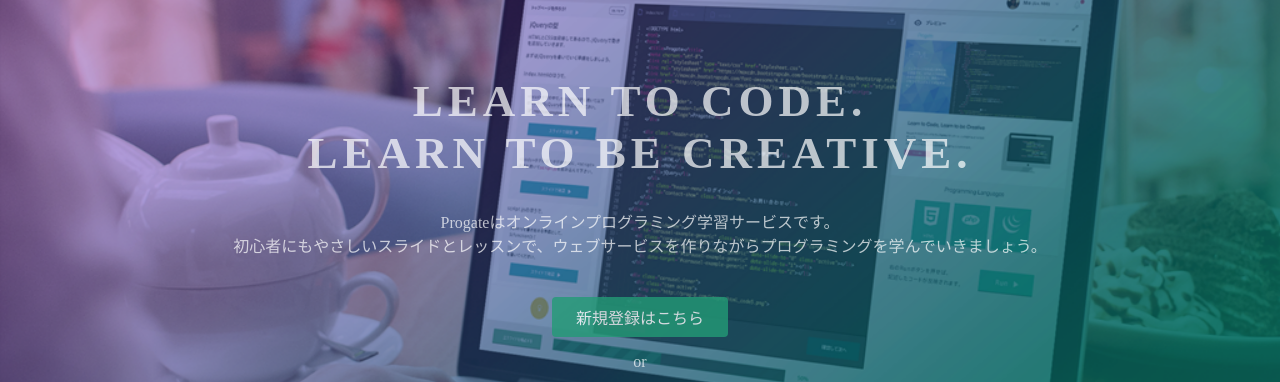
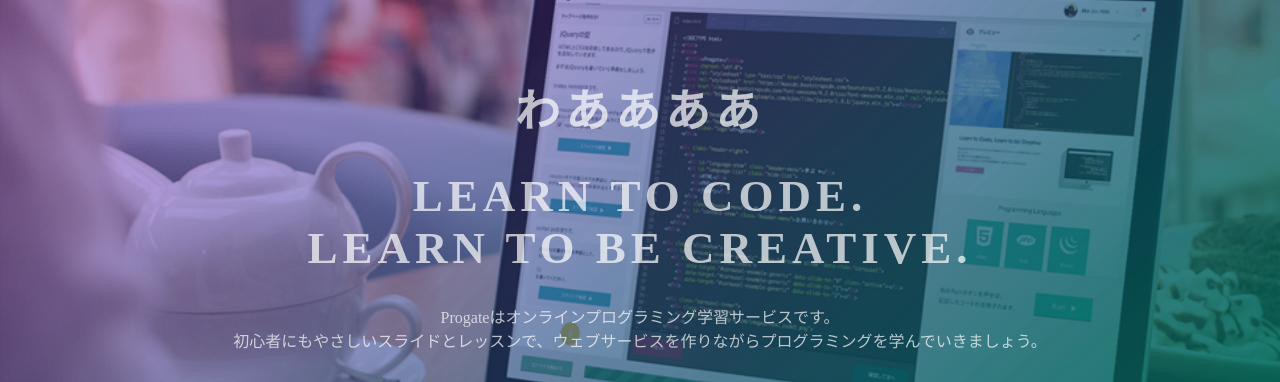
Before and after one commit to pompom02/pompom02.github.io, a plain HTML site: page index.html in a window 1280 px wide. Shown: the part 135-517 px from the top of the page. Drawn offline with Linux system fonts and the light colour scheme.

Commit message:
Update index.html

```diff
--- a/index.html
+++ b/index.html
@@ -23,6 +23,7 @@
   </header>
   <div class="top-wrapper">
     <div class="container">
+      <h1>わああああ</h1>
       <h1>LEARN TO CODE.<br>LEARN TO BE CREATIVE.</h1>
       <p>Progateはオンラインプログラミング学習サービスです。<br>初心者にもやさしいスライドとレッスンで、ウェブサービスを作りながらプログラミングを学んでいきましょう。</p>
       <div class="btn-wrapper">
```
